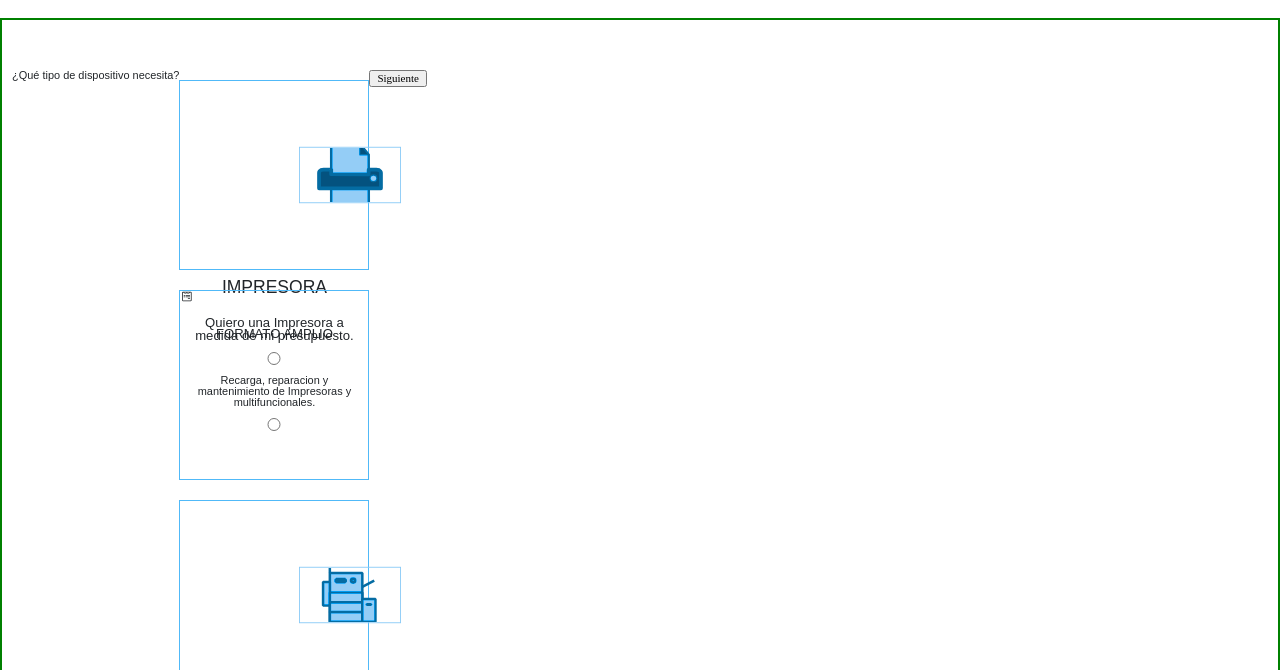
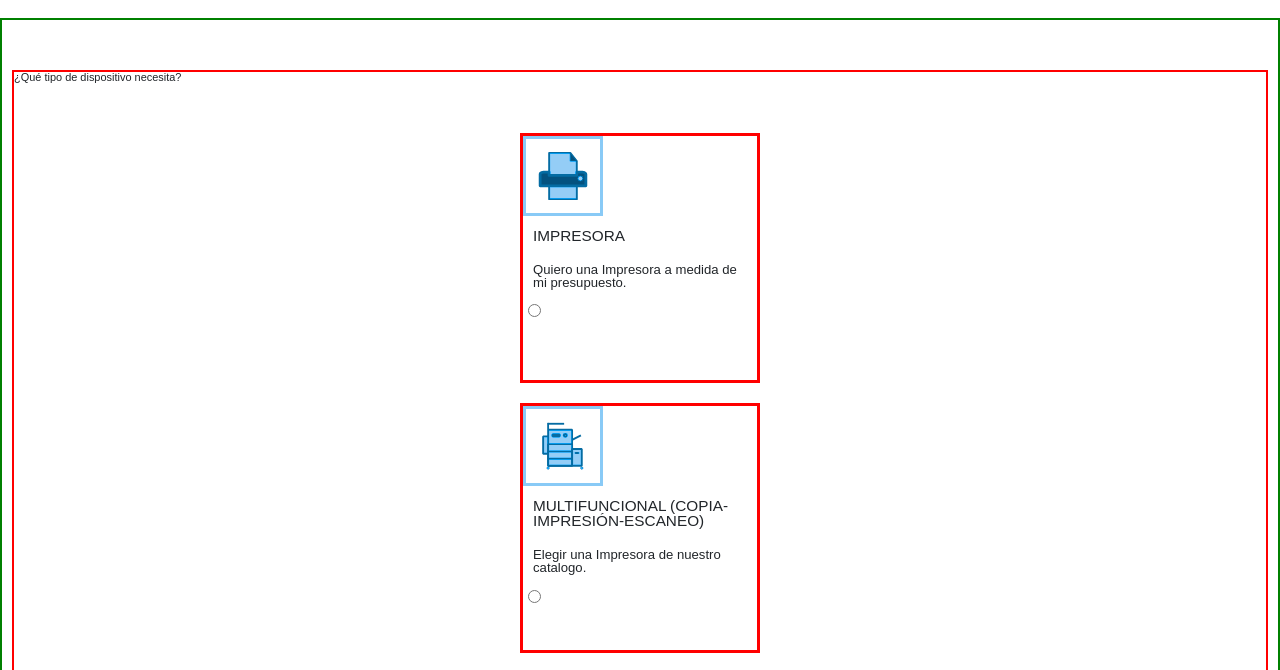
Before and after one commit to hindrav/lucsax-net, a website: page assistant.html in a window 1280 px wide. Shown: the part 82-752 px from the top of the page. Drawn offline with nearby package versions, Linux system fonts and the light colour scheme.

Commit message:
redifinition assistant cards

```diff
--- a/assets/scss/layouts/_assistant.scss
+++ b/assets/scss/layouts/_assistant.scss
@@ -1,92 +1,43 @@
-.assistant{
+.assistant {
     display: flex;
+    flex-direction: column;
     width: 100%;
     height: 100%;
     padding: 50px 10px;
-    border:2px solid green;
+    border: 2px solid green;
 }
-
-.assistant__form{
+.assistant__form {
     display: flex;
-    & .box{
+    flex-direction: column;
+    border: 2px solid red;
+    & .assistant__box {
         margin: 10px 0;
-        width: 190px;
-        height: 190px;
-        border: 1px solid $luc;
+        width: 240px;
+        height: 250px;
+        // border: 1px solid $luc;
+        border: 3px solid red;
     }
 }
-
-.form__container{
+.form__container {
+    padding: 40px 10px;
     display: flex;
     flex-direction: column;
     justify-content: center;
     align-items: center;
-
 }
-
-//Formulario 1 Impresora
-.assistant-1{
-    display:flex;
-    flex-direction: column;
-    align-items: stretch;
-    text-align: center;
-    order:1;
-}
-
-.assistant-1__title{
-    font-size: 1.6rem;
+.assistant__title {
+    font-size: 1.4rem;
     margin: 10px;
 }
-
-.assistant-1__text{
+.assistant__text {
     font-size: 1.2rem;
     padding: 10px;
 }
-
-//Formulario 2 multifuncional
-.assistant-2{
-    display:flex;
-    flex-direction: column;
-    align-content: flex-start;
-    text-align: center;
-    order:3;
-}
-
-.assistant-2__title{
-    font-size: 1.2rem;
-    margin: 10px;
-}
-
-.assistant-2__text{
-    font-size: 1rem;
-    margin: 10px;
-}
-
-//Formulario 3 Formato Amplio
-.assistant-3{
-    display:flex;
-    flex-direction: column;
-    justify-content: flex-start;
-    text-align: center;
-    order: 2;
-}
-
-.assistant-3__title{
-    font-size: 1.2rem;
-    margin: 25px;
-}
-
-.assistant-3__text{
-    font-size: 1rem;
-    margin: 10px;
-}
-
-.Punto--seleccion{
+.entrypoint {
     margin: 5px;
 }
-.svg{
-    width: 340px;
-    transform: scale(0.3);
+.svg {
+    height: 80px;
     // filter: invert(59%) sepia(47%) saturate(794%) hue-rotate(174deg) brightness(105%) contrast(94%);
     filter: invert(21%) sepia(82%) saturate(1133%) hue-rotate(174deg) brightness(98%) contrast(97%);
     border: 3px solid yellow;
--- a/assistant.html
+++ b/assistant.html
@@ -79,26 +79,29 @@
   <!-- Assistant -->
   <div class="assistant">
     <form class="assistant__form" action="a1.php">
-      <h2 class="assistant__head-title">¿Qué tipo de dispositivo necesita?</h2>
+      <div class="assistant__form--header">
+        <h2 class="assistant__head-title">¿Qué tipo de dispositivo necesita?</h2>
+      </div>
       <div class="form__container">
-        <label class="assistant-1 box">
+        <label class="assistant__box">
           <img class="icon-print svg" src="./images/icons/IM.svg" alt="impresora.icon" aria-hidden="true">
-          <p class="assistant-1__title">IMPRESORA</p>
-          <p class="assistant-1__text">Quiero una Impresora a medida de mi presupuesto.</p>
-          <input class="Punto--selecion" name="intent" type="radio">
+          <p class="assistant__title">IMPRESORA</p>
+          <p class="assistant__text">Quiero una Impresora a medida de mi presupuesto.</p>
+          <input class="entrypoint" name="intent" type="radio">
         </label>
-        <label class="assistant-2 box">
+        <label class="assistant__box">
           <img class="multifunciona-icon svg" src="./images/icons/mp51.svg" alt="multifuncional.icon"
             aria-hidden="true">
-          <p class="assistant-2__title">MULTIFUNCIONAL (COPIA-IMPRESIÓN-ESCANEO)</p>
-          <p class="assistant-2__text">Elegir una Impresora de nuestro catalogo.</p>
-          <input class="Punto--selecion" name="intent" type="radio">
+          <p class="assistant__title">MULTIFUNCIONAL (COPIA-IMPRESIÓN-ESCANEO)</p>
+          <p class="assistant__text">Elegir una Impresora de nuestro catalogo.</p>
+          <input class="entrypoint" name="intent" type="radio">
         </label>
-        <label class="assistant-3 box">
-          <i class="fab fa-wpforms icon" aria-hidden="true"></i>
-          <p class="assistant-3__title">FORMATO AMPLIO</p>
-          <p class="assistant-3__text">Recarga, reparacion y mantenimiento de Impresoras y multifuncionales.</p>
-          <input class="Punto--selecion" name="intent" type="radio">
+        <label class="assistant__box">
+          <img class="multifunciona-icon svg" src="./images/icons/mp51.svg" alt="multifuncional.icon"
+          aria-hidden="true">
+          <p class="assistant__title">FORMATO AMPLIO</p>
+          <p class="assistant__text">Recarga, reparacion y mantenimiento de Impresoras y multifuncionales Recarga, reparacion y mantenimiento de Impresoras y multifuncionales.</p>
+          <input class="entrypoint" name="intent" type="radio">
         </label>
       </div>
       <div class="form__buttom">
```
Also changed, not shown: assets/css/main-dist.css, assets/css/main.css, 1 other file.
